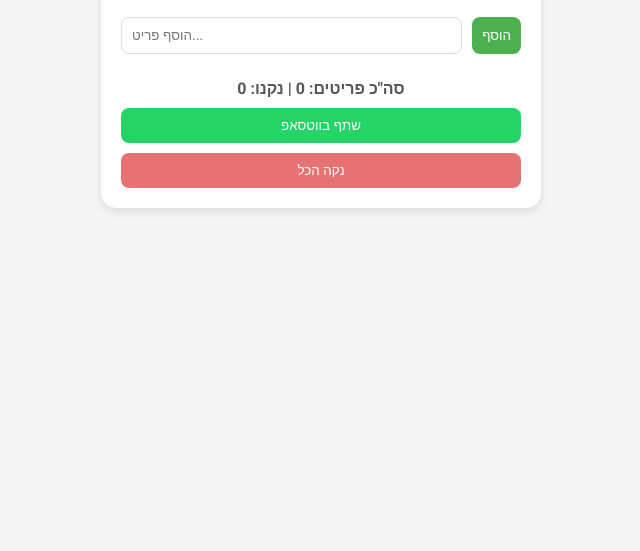
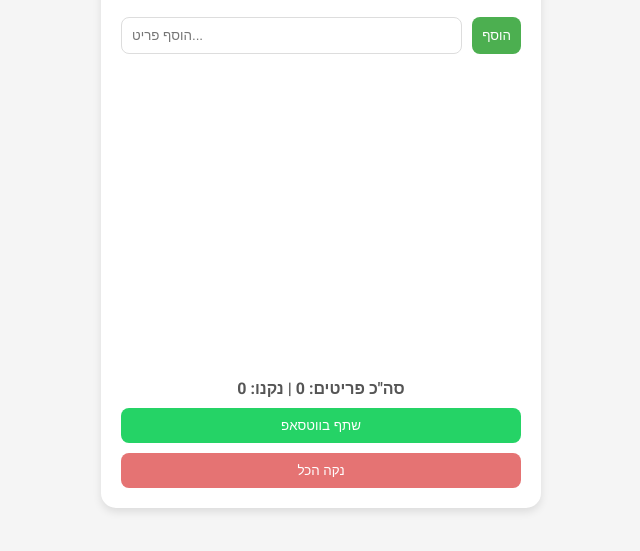
Before and after one commit to nir-maker/shoping-APP, a plain HTML site: page index.html in a window 1280 px wide. Shown: the part 101-652 px from the top of the page, without its empty margins (319-959 px from the left). Drawn offline with nearby package versions, Linux system fonts and the light colour scheme.

Commit message:
Update index.html

```diff
--- a/index.html
+++ b/index.html
@@ -36,9 +36,18 @@
         }
         #add-button:hover { background-color: #45a049; }
         ul {
-            list-style-type: none; padding: 0; max-height: 300px;
+            list-style-type: none; padding: 0;
+            height: 300px;  /* שונה מ-max-height ל-height */
             overflow-y: auto; margin: 0;
         }
+        /* עיצוב פס גלילה */
+        ul::-webkit-scrollbar { width: 10px; }
+        ul::-webkit-scrollbar-thumb {
+            background: #ccc;
+            border-radius: 5px;
+        }
+        ul::-webkit-scrollbar-track { background: #f5f5f5; }
+
         li {
             display: flex; flex-direction: row-reverse; justify-content: space-between;
             align-items: center; background-color: #f9f9f9; padding: 10px;
@@ -245,11 +254,26 @@
         }
 
         // --- גרירה Drag & Drop (Sortable) ---
+        let isDragging = false;
+
         new Sortable(shoppingList, {
             animation: 150,
+            onStart: () => { isDragging = true; },
             onEnd: () => {
+                isDragging = false;
                 saveListToLocalStorage();
                 updateCounters();
+            }
+        });
+
+        // גלילה אוטומטית תוך כדי גרירה
+        shoppingList.addEventListener('mousemove', function(e) {
+            if (!isDragging) return;
+            const { top, bottom } = shoppingList.getBoundingClientRect();
+            if (e.clientY - top < 40) {
+                shoppingList.scrollTop -= 10;
+            } else if (bottom - e.clientY < 40) {
+                shoppingList.scrollTop += 10;
             }
         });
 
```
